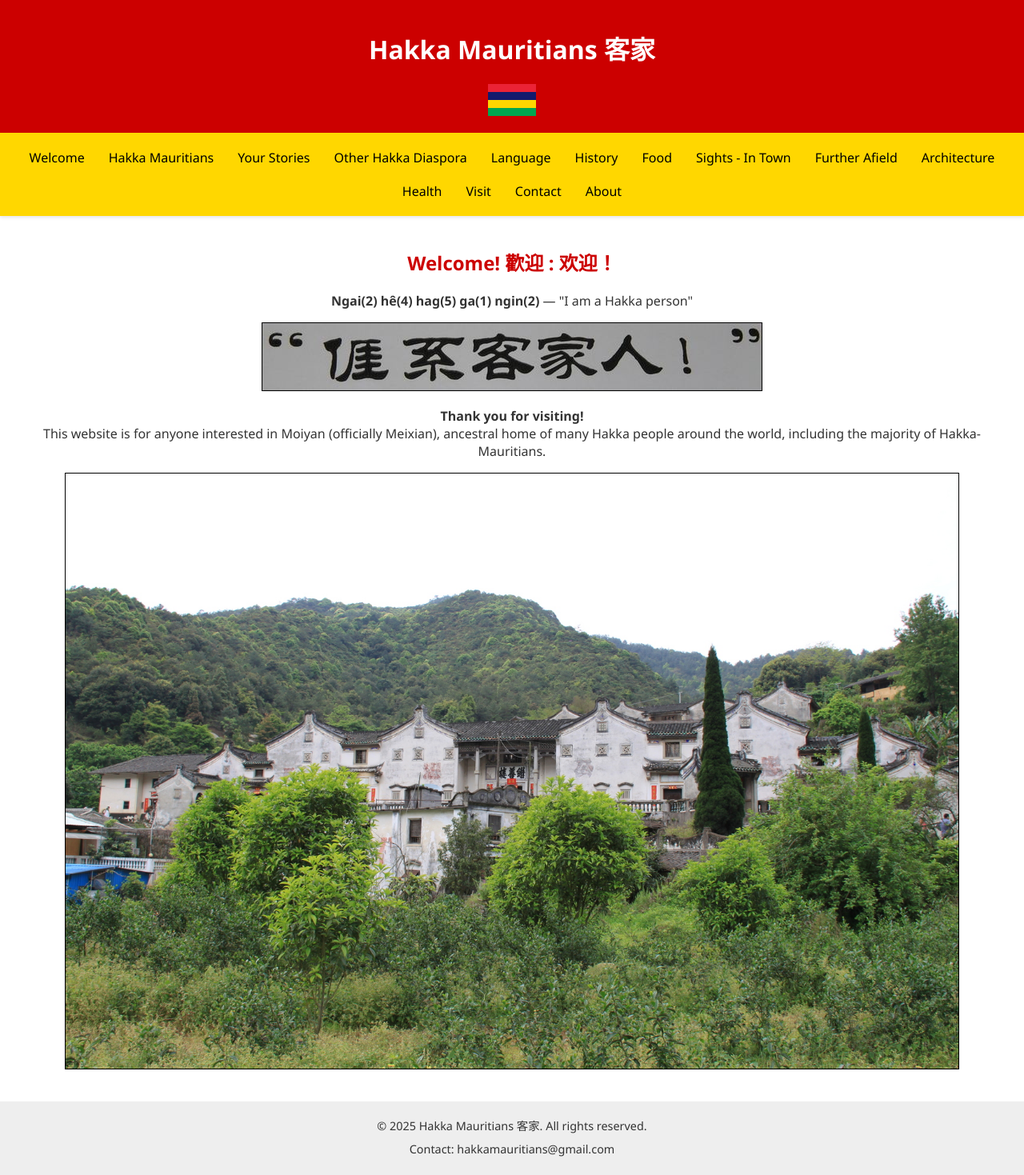
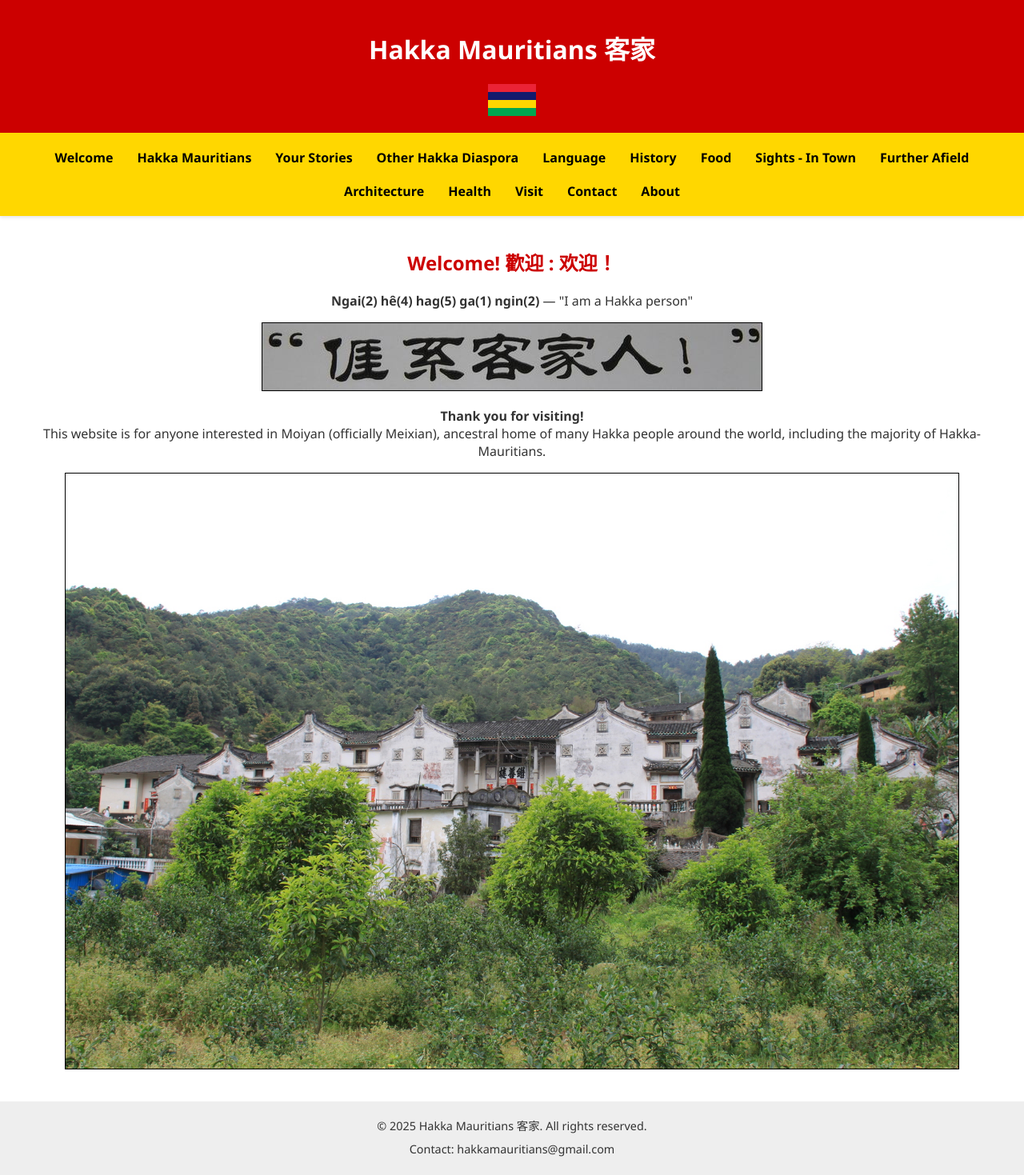
Before and after one commit to oliverlyf/hakka_mauritian_website, a Jekyll site: the page built from index.md, in a window 1280 px wide. Shown: the whole page at 80% size. Built offline with Jekyll 4.4.1, drawn with Linux system fonts in a browser that asks for light colours.

Commit message:
Update styles.css

```diff
--- a/assets/css/styles.css
+++ b/assets/css/styles.css
@@ -58,6 +58,7 @@ nav a {
   text-align: center;                       /* Centers text inside the link */
   padding: 10px 15px;                       /* Adds internal spacing */
   text-decoration: none;                    /* Removes underline */
+  font-weight: 600;                         /* Makes text semi-bold */
 }
 
 /* Hover effect on nav links and dropdown buttons */
@@ -82,6 +83,7 @@ nav a:hover, nav .dropbtn:hover {
   text-decoration: none;                    /* Removes underline */
   display: block;                           /* Makes each link take full width */
   text-align: left;                         /* Left-aligns text */
+  font-weight: 600;                         /* Makes text semi-bold */
 }
 
 /* Hover effect on dropdown links */
```
